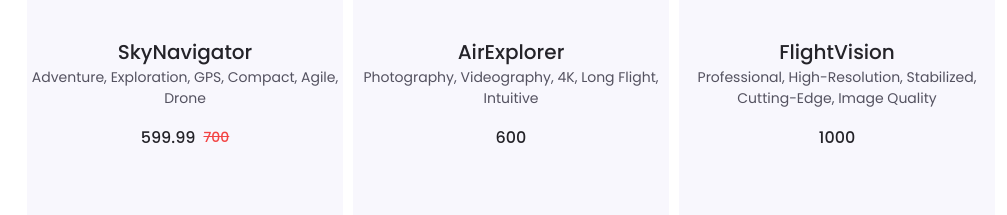
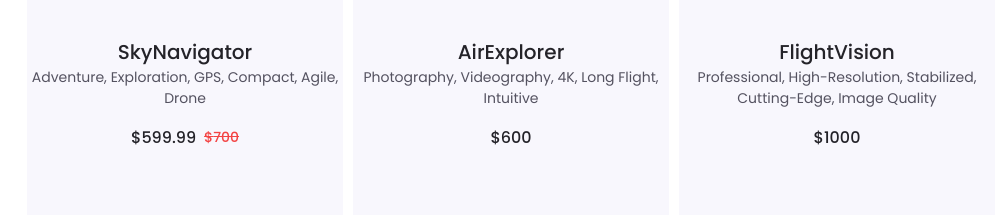
Before and after one commit to chard2023/airbots, a React (Create React App) app: page / in a window 1280 px wide. Shown: the part 1640-1855 px from the top of the page, without its empty margins (129-1136 px from the left). Built offline with nearby package versions, Linux system fonts and the light colour scheme.

Commit message:
add dollar sign

```diff
--- a/src/components/productCarousel/index.js
+++ b/src/components/productCarousel/index.js
@@ -85,8 +85,8 @@ function ProductCarousel(type) {
                             <span className="new__subtitle">{i.desc}</span>
 
                             <div className="new__prices">
-                                <span className="new__price">{i.discountedPrice || i.price}</span>
-                                {i.discountedPrice ? <span className="new__discount">{i.price}</span> : null}
+                                <span className="new__price">${i.discountedPrice || i.price}</span>
+                                {i.discountedPrice ? <span className="new__discount">${i.price}</span> : null}
                             </div>
                         </div>
                         <a onClick={() => addToCart(i)} className="button new__button">
```
